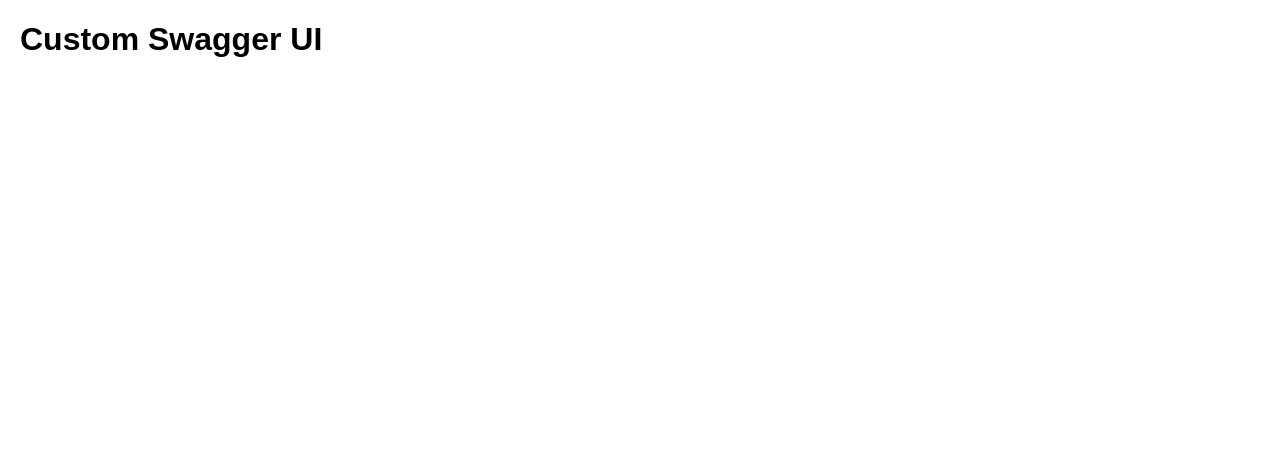
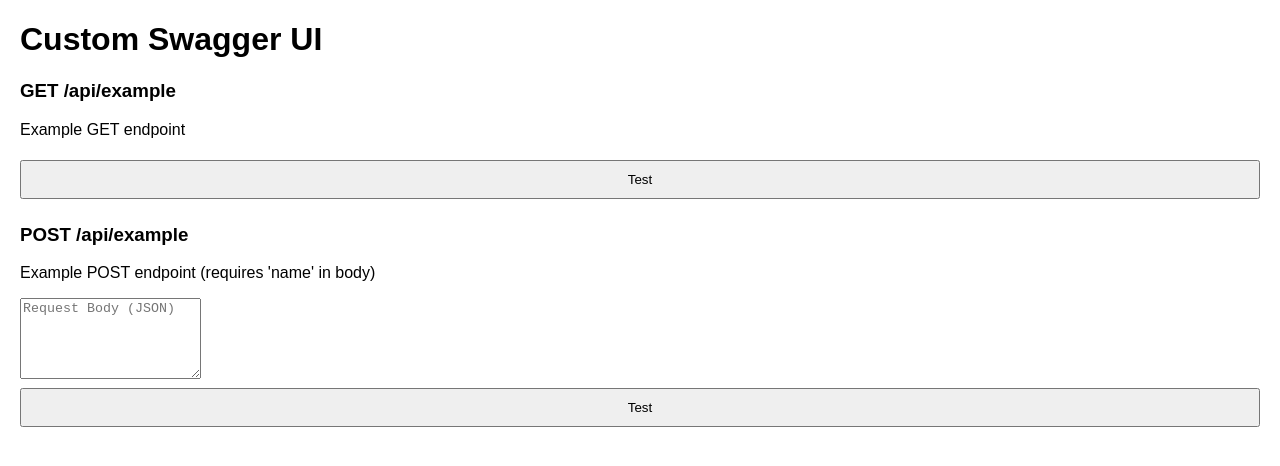
Before and after one commit to Saannan/Web, a website: page public/index.html in a window 1280 px wide. Drawn offline with Linux system fonts and the light colour scheme.

Commit message:
Update index.html

```diff
--- a/public/index.html
+++ b/public/index.html
@@ -23,6 +23,6 @@
   <h1>Custom Swagger UI</h1>
   <div id="endpoints"></div>
 
-  <script src="script.js"></script>
+  <script src="index.js"></script>
 </body>
 </html>
```
